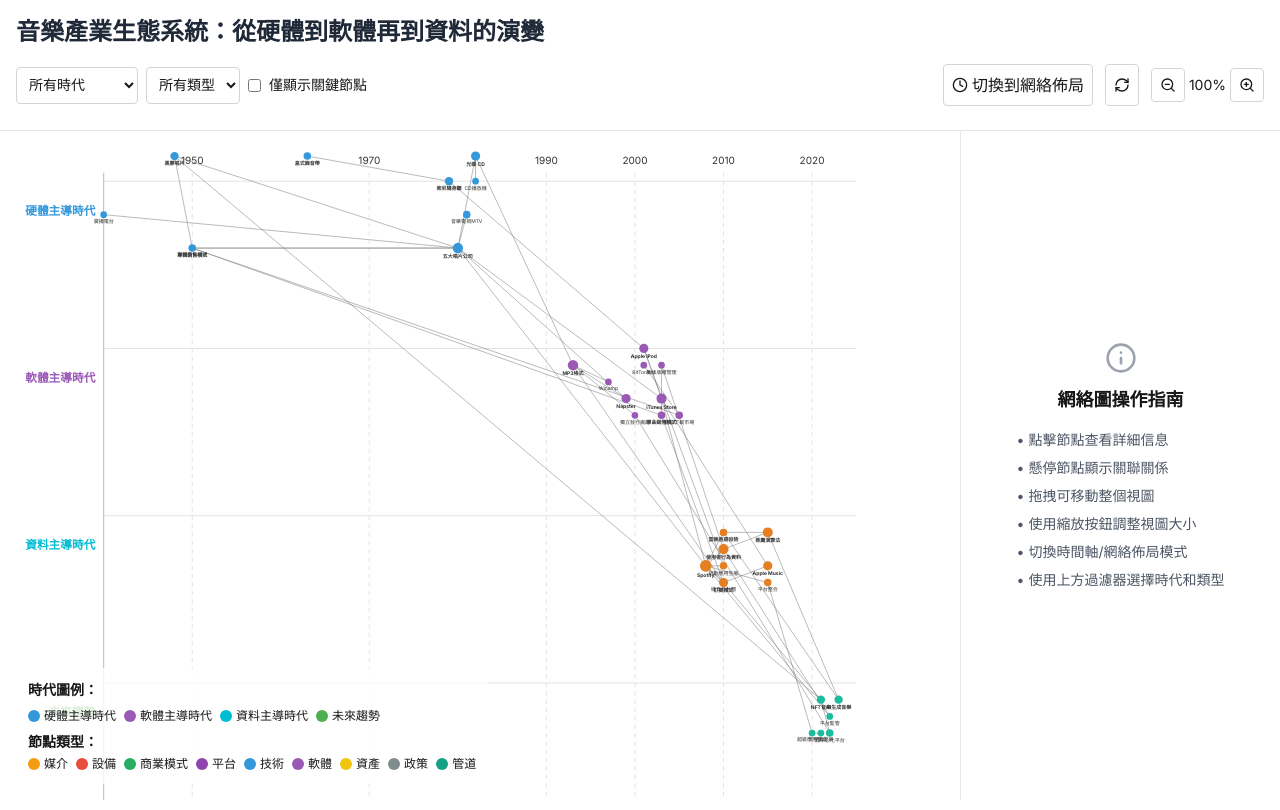
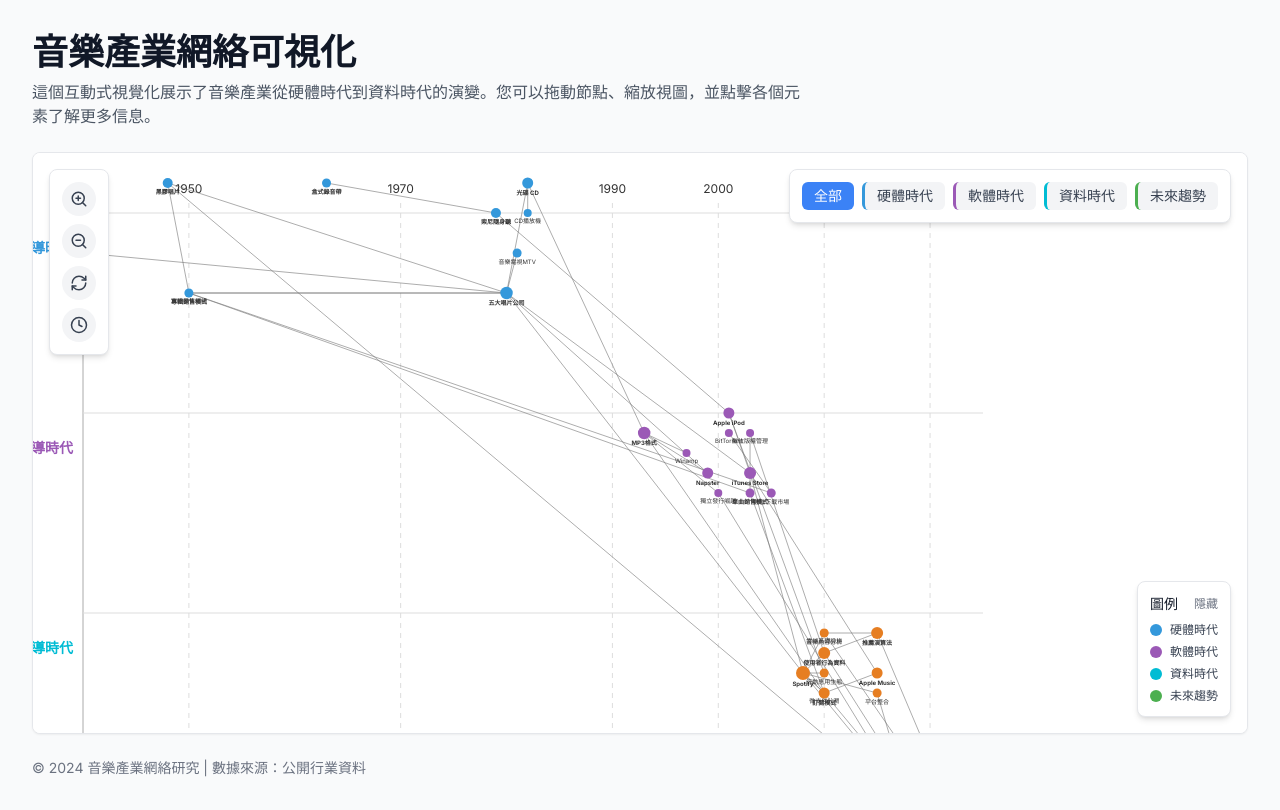
Before and after one commit to canlgz/music-industry-network, a Next.js app: page / in a window 1280 px wide. Built offline with nearby package versions, Linux system fonts and the light colour scheme.

Commit message:
改進網頁布局和界面設計，優化用戶體驗

```diff
--- a/app/page.tsx
+++ b/app/page.tsx
@@ -2,8 +2,23 @@
 
 export default function Home() {
   return (
-    <main className="w-screen h-screen">
-      <MusicIndustryNetworkGraph />
+    <main className="flex flex-col min-h-screen p-4 md:p-8 bg-[#f9fafb] dark:bg-[#111827]">
+      <header className="mb-6">
+        <h1 className="text-3xl md:text-4xl font-bold text-gray-900 dark:text-white mb-2">
+          音樂產業網絡可視化
+        </h1>
+        <p className="text-gray-600 dark:text-gray-300 max-w-3xl">
+          這個互動式視覺化展示了音樂產業從硬體時代到資料時代的演變。您可以拖動節點、縮放視圖，並點擊各個元素了解更多信息。
+        </p>
+      </header>
+
+      <div className="flex-grow w-full bg-white dark:bg-gray-800 rounded-lg shadow-sm overflow-hidden border border-gray-200 dark:border-gray-700">
+        <MusicIndustryNetworkGraph />
+      </div>
+
+      <footer className="mt-6 text-sm text-gray-500 dark:text-gray-400">
+        <p>© 2024 音樂產業網絡研究 | 數據來源：公開行業資料</p>
+      </footer>
     </main>
   );
 }
--- a/app/src/components/music-industry-network-graph.tsx
+++ b/app/src/components/music-industry-network-graph.tsx
@@ -283,6 +283,9 @@
   const [timeView, setTimeView] = useState(true);
   const [zoomLevel, setZoomLevel] = useState(1);
   const [viewPosition, setViewPosition] = useState({ x: 0, y: 0 });
+  const [layoutMode, setLayoutMode] = useState<'timeline' | 'force'>('timeline');
+  const [selectedEra, setSelectedEra] = useState<string | null>(null);
+  const [showLegend, setShowLegend] = useState(true);
 
   const svgRef = useRef(null);
   const containerRef = useRef(null);
@@ -628,219 +631,172 @@
     // ... existing code ...
   };
 
+  // 切換佈局模式
+  const toggleLayout = () => {
+    setLayoutMode(layoutMode === 'timeline' ? 'force' : 'timeline');
+  };
+
+  // 過濾特定時代的節點
+  const filterByEra = (era: string | null) => {
+    setSelectedEra(era);
+  };
+
   return (
-    <div className="w-full h-full flex flex-col">
+    <div className="relative w-full h-[calc(100vh-220px)] min-h-[500px]">
       {/* 控制面板 */}
-      <div className="p-4 bg-white border-b border-gray-200">
-        <h1 className="text-2xl font-bold text-gray-800 mb-2">音樂產業生態系統：從硬體到軟體再到資料的演變</h1>
-        <div className="flex flex-wrap items-center justify-between">
-          <div className="flex space-x-2 my-2">
-            <select
-              className="p-2 text-sm border border-gray-300 rounded bg-white"
-              value={filterEra}
-              onChange={(e) => setFilterEra(e.target.value)}
+      <div className="absolute top-4 left-4 z-10 flex flex-col gap-2 bg-white dark:bg-gray-900 rounded-lg shadow-md p-3 border border-gray-200 dark:border-gray-700">
+        <button
+          onClick={increaseZoom}
+          className="p-2 bg-gray-100 hover:bg-gray-200 dark:bg-gray-800 dark:hover:bg-gray-700 rounded-full"
+          title="放大"
         >
-              <option value="all">所有時代</option>
-              <option value="hardware">硬體主導時代</option>
-              <option value="software">軟體主導時代</option>
-              <option value="data">資料主導時代</option>
-              <option value="future">未來趨勢</option>
-            </select>
-
-            <select
-              className="p-2 text-sm border border-gray-300 rounded bg-white"
-              value={filterType}
-              onChange={(e) => setFilterType(e.target.value)}
+          <ZoomIn size={18} className="text-gray-700 dark:text-gray-300" />
+        </button>
+        <button
+          onClick={decreaseZoom}
+          className="p-2 bg-gray-100 hover:bg-gray-200 dark:bg-gray-800 dark:hover:bg-gray-700 rounded-full"
+          title="縮小"
         >
-              <option value="all">所有類型</option>
-              <option value="medium">媒介</option>
-              <option value="device">設備</option>
-              <option value="business">商業模式</option>
-              <option value="platform">平台</option>
-              <option value="technology">技術</option>
-              <option value="software">軟體</option>
-              <option value="asset">資產</option>
-              <option value="policy">政策</option>
-              <option value="channel">管道</option>
-            </select>
-
-            <label className="flex items-center text-sm">
-              <input
-                type="checkbox"
-                className="mr-2"
-                checked={showOnlyKey}
-                onChange={() => setShowOnlyKey(!showOnlyKey)}
-              />
-              僅顯示關鍵節點
-            </label>
+          <ZoomOut size={18} className="text-gray-700 dark:text-gray-300" />
+        </button>
+        <button
+          onClick={resetView}
+          className="p-2 bg-gray-100 hover:bg-gray-200 dark:bg-gray-800 dark:hover:bg-gray-700 rounded-full"
+          title="重置視圖"
+        >
+          <RefreshCw size={18} className="text-gray-700 dark:text-gray-300" />
+        </button>
+        <button
+          onClick={toggleLayout}
+          className="p-2 bg-gray-100 hover:bg-gray-200 dark:bg-gray-800 dark:hover:bg-gray-700 rounded-full"
+          title={layoutMode === 'timeline' ? '切換到力導向佈局' : '切換到時間軸佈局'}
+        >
+          {layoutMode === 'timeline' ? (
+            <Clock size={18} className="text-gray-700 dark:text-gray-300" />
+          ) : (
+            <Share2 size={18} className="text-gray-700 dark:text-gray-300" />
+          )}
+        </button>
       </div>
 
-          <div className="flex space-x-3 my-2">
+      {/* 時代過濾器 */}
+      <div className="absolute top-4 right-4 z-10 flex gap-2 bg-white dark:bg-gray-900 rounded-lg shadow-md p-3 border border-gray-200 dark:border-gray-700">
         <button
-              className="p-2 rounded bg-white border border-gray-300 flex items-center"
-              onClick={() => setTimeView(!timeView)}
+          onClick={() => filterByEra(null)}
+          className={`px-3 py-1 text-sm rounded-md ${selectedEra === null ? 'bg-blue-500 text-white' : 'bg-gray-100 text-gray-700 dark:bg-gray-800 dark:text-gray-300'}`}
         >
-              <Clock size={16} className="mr-1" />
-              {timeView ? '切換到網絡佈局' : '切換到時間軸佈局'}
+          全部
         </button>
+        <button
+          onClick={() => filterByEra('hardware')}
+          className={`px-3 py-1 text-sm rounded-md ${selectedEra === 'hardware' ? 'bg-blue-500 text-white' : 'bg-gray-100 text-gray-700 dark:bg-gray-800 dark:text-gray-300'}`}
+          style={{borderLeft: `3px solid ${eraInfo.hardware.color}`}}
+        >
+          硬體時代
+        </button>
+        <button
+          onClick={() => filterByEra('software')}
+          className={`px-3 py-1 text-sm rounded-md ${selectedEra === 'software' ? 'bg-blue-500 text-white' : 'bg-gray-100 text-gray-700 dark:bg-gray-800 dark:text-gray-300'}`}
+          style={{borderLeft: `3px solid ${eraInfo.software.color}`}}
+        >
+          軟體時代
+        </button>
+        <button
+          onClick={() => filterByEra('data')}
+          className={`px-3 py-1 text-sm rounded-md ${selectedEra === 'data' ? 'bg-blue-500 text-white' : 'bg-gray-100 text-gray-700 dark:bg-gray-800 dark:text-gray-300'}`}
+          style={{borderLeft: `3px solid ${eraInfo.data.color}`}}
+        >
+          資料時代
+        </button>
+        <button
+          onClick={() => filterByEra('future')}
+          className={`px-3 py-1 text-sm rounded-md ${selectedEra === 'future' ? 'bg-blue-500 text-white' : 'bg-gray-100 text-gray-700 dark:bg-gray-800 dark:text-gray-300'}`}
+          style={{borderLeft: `3px solid ${eraInfo.future.color}`}}
+        >
+          未來趨勢
+        </button>
+      </div>
 
+      {/* 節點詳情面板 */}
+      {selectedNode && (
+        <div className="absolute bottom-4 left-4 z-10 bg-white dark:bg-gray-900 rounded-lg shadow-lg p-4 border border-gray-200 dark:border-gray-700 max-w-md">
+          <h3 className="font-bold text-lg text-gray-900 dark:text-white mb-1">{selectedNode.name}</h3>
+          <div className="flex items-center gap-2 text-sm text-gray-500 dark:text-gray-400 mb-2">
+            <span className="px-2 py-1 rounded-full bg-gray-100 dark:bg-gray-800">
+              {selectedNode.type || '未分類'}
+            </span>
+            <span className="px-2 py-1 rounded-full bg-gray-100 dark:bg-gray-800">
+              {selectedNode.year || '未知年份'}
+            </span>
+            {selectedNode.era && (
+              <span className="px-2 py-1 rounded-full" style={{backgroundColor: getNodeColor(selectedNode.group) + '20', color: getNodeColor(selectedNode.group)}}>
+                {eraInfo[selectedNode.era]?.title || selectedNode.era}
+              </span>
+            )}
+          </div>
+          {selectedNode.description && (
+            <p className="text-gray-700 dark:text-gray-300 text-sm mb-2">{selectedNode.description}</p>
+          )}
+          {selectedNode.stats && (
+            <div className="mt-2 pt-2 border-t border-gray-200 dark:border-gray-700">
+              <p className="text-gray-600 dark:text-gray-400 text-sm">{selectedNode.stats}</p>
+            </div>
+          )}
           <button
-              className="p-2 rounded bg-white border border-gray-300"
-              onClick={resetView}
+            onClick={() => setSelectedNode(null)}
+            className="mt-3 text-xs text-gray-500 hover:text-gray-700 dark:text-gray-400 dark:hover:text-gray-200"
           >
-              <RefreshCw size={16} />
+            關閉
           </button>
+        </div>
+      )}
 
-            <div className="flex items-center space-x-1">
+      {/* 圖例 */}
+      {showLegend && (
+        <div className="absolute bottom-4 right-4 z-10 bg-white dark:bg-gray-900 rounded-lg shadow-md p-3 border border-gray-200 dark:border-gray-700">
+          <div className="flex items-center justify-between mb-2">
+            <h4 className="font-medium text-sm text-gray-900 dark:text-white">圖例</h4>
             <button
-                className="p-2 rounded bg-white border border-gray-300"
-                onClick={decreaseZoom}
+              onClick={() => setShowLegend(false)}
+              className="text-xs text-gray-500 hover:text-gray-700 dark:text-gray-400 dark:hover:text-gray-200"
             >
-                <ZoomOut size={16} />
+              隱藏
             </button>
-              <span className="text-sm">{Math.round(zoomLevel * 100)}%</span>
-              <button
-                className="p-2 rounded bg-white border border-gray-300"
-                onClick={increaseZoom}
-              >
-                <ZoomIn size={16} />
-              </button>
+          </div>
+          <div className="space-y-1.5">
+            <div className="flex items-center gap-2">
+              <div className="w-3 h-3 rounded-full" style={{backgroundColor: eraInfo.hardware.color}}></div>
+              <span className="text-xs text-gray-700 dark:text-gray-300">硬體時代</span>
+            </div>
+            <div className="flex items-center gap-2">
+              <div className="w-3 h-3 rounded-full" style={{backgroundColor: eraInfo.software.color}}></div>
+              <span className="text-xs text-gray-700 dark:text-gray-300">軟體時代</span>
+            </div>
+            <div className="flex items-center gap-2">
+              <div className="w-3 h-3 rounded-full" style={{backgroundColor: eraInfo.data.color}}></div>
+              <span className="text-xs text-gray-700 dark:text-gray-300">資料時代</span>
+            </div>
+            <div className="flex items-center gap-2">
+              <div className="w-3 h-3 rounded-full" style={{backgroundColor: eraInfo.future.color}}></div>
+              <span className="text-xs text-gray-700 dark:text-gray-300">未來趨勢</span>
             </div>
           </div>
         </div>
-      </div>
+      )}
 
-      {/* 主內容區 */}
-      <div className="flex flex-1 overflow-hidden">
-        {/* 左側：圖表區域 */}
-        <div
-          ref={containerRef}
-          className="w-3/4 h-full relative bg-white overflow-hidden"
+      {/* 視覺化畫布 */}
+      <svg
+        ref={svgRef}
+        className="w-full h-full bg-white dark:bg-gray-800"
         onMouseDown={handleMouseDown}
       >
-          <svg
-            ref={svgRef}
-            width="100%"
-            height="100%"
-            viewBox="0 0 1000 800"
-            style={{
-              transform: `scale(${zoomLevel}) translate(${viewPosition.x}px, ${viewPosition.y}px)`,
-              transformOrigin: '0 0'
-            }}
-          >
+        <g ref={containerRef}>
           {renderTimelineMarkers()}
           {renderLinks()}
           {renderNodes()}
           {renderLinkTooltip()}
+        </g>
       </svg>
-
-          {/* 圖例 */}
-          <div className="absolute bottom-4 left-4 bg-white bg-opacity-80 p-3 rounded-lg">
-            <div className="text-sm font-semibold mb-2">時代圖例：</div>
-            <div className="flex flex-wrap gap-2">
-              {Object.entries(eraInfo).map(([era, info]) => (
-                <div key={era} className="flex items-center">
-                  <div style={{ backgroundColor: info.color }} className="w-3 h-3 rounded-full mr-1"></div>
-                  <span className="text-xs">{info.title}</span>
-                </div>
-              ))}
-            </div>
-
-            <div className="text-sm font-semibold mt-2 mb-1">節點類型：</div>
-            <div className="flex flex-wrap gap-2">
-              {Object.entries(nodeTypes).map(([type, info]) => (
-                <div key={type} className="flex items-center">
-                  <div style={{ backgroundColor: info.color }} className="w-3 h-3 rounded-full mr-1"></div>
-                  <span className="text-xs">{info.label}</span>
-                </div>
-              ))}
-            </div>
-          </div>
-        </div>
-
-        {/* 右側：詳情面板 */}
-        <div className="w-1/4 bg-white overflow-y-auto border-l border-gray-200 p-4">
-          {selectedNode ? (
-            <div>
-              <div className="mb-4">
-                <div style={{ backgroundColor: getNodeColor(selectedNode.group) }} className="w-full h-2 mb-2 rounded-full"></div>
-                <h2 className="text-2xl font-bold">{selectedNode.name}</h2>
-                <div className="flex items-center text-gray-500 mt-1">
-                  <Clock size={16} className="mr-1" />
-                  <span>{selectedNode.year}</span>
-                  <span className="mx-2">•</span>
-                  <span>{eraInfo[selectedNode.era].title}</span>
-                </div>
-                <div className="mt-2">
-                  <span className="px-2 py-1 text-xs rounded-full bg-gray-100 text-gray-800">
-                    {nodeTypes[selectedNode.type]?.label || selectedNode.type}
-                  </span>
-                  {selectedNode.key && (
-                    <span className="ml-2 px-2 py-1 text-xs rounded-full bg-amber-100 text-amber-800">
-                      關鍵節點
-                    </span>
-                  )}
-                </div>
-              </div>
-
-              <div className="mb-4 p-3 bg-gray-50 rounded-lg">
-                <h3 className="font-semibold mb-1">詳細說明</h3>
-                <p className="text-gray-700">{selectedNode.description}</p>
-              </div>
-
-              <div className="mb-4 p-3 bg-gray-50 rounded-lg">
-                <h3 className="font-semibold mb-1">關鍵數據</h3>
-                <p className="text-gray-700">{selectedNode.stats}</p>
-              </div>
-
-              <div className="mb-4">
-                <h3 className="font-semibold mb-2">相關連接</h3>
-                <div className="space-y-2">
-                  {selectedNodeConnections.map((link, idx) => {
-                    const otherNodeId = link.source === selectedNode.id ? link.target : link.source;
-                    const otherNode = filteredData.nodes.find(n => n.id === otherNodeId);
-
-                    if (!otherNode) return null;
-
-                    return (
-                      <div key={idx} className="p-2 bg-gray-50 rounded-lg border border-gray-200 cursor-pointer"
-                        onClick={() => handleNodeClick(otherNode)}>
-                        <div className="flex items-center">
-                          <div style={{ backgroundColor: getNodeColor(otherNode.group) }} className="w-2 h-2 rounded-full mr-2"></div>
-                          <span className="font-medium">{otherNode.name}</span>
-                        </div>
-                        <p className="text-sm text-gray-600 mt-1">{link.description}</p>
-                      </div>
-                    );
-                  })}
-                </div>
-              </div>
-
-              <div>
-                <h3 className="font-semibold mb-2">時代背景</h3>
-                <div className="p-3 bg-gray-50 rounded-lg">
-                  <p className="text-gray-700">{eraInfo[selectedNode.era].description}</p>
-                </div>
-              </div>
-            </div>
-          ) : (
-            <div className="h-full flex items-center justify-center">
-              <div className="text-center p-6">
-                <Info size={32} className="mx-auto mb-3 text-gray-400" />
-                <h3 className="text-lg font-semibold mb-1">網絡圖操作指南</h3>
-                <ul className="text-sm text-gray-600 text-left space-y-2 mt-4">
-                  <li>• 點擊節點查看詳細信息</li>
-                  <li>• 懸停節點顯示關聯關係</li>
-                  <li>• 拖拽可移動整個視圖</li>
-                  <li>• 使用縮放按鈕調整視圖大小</li>
-                  <li>• 切換時間軸/網絡佈局模式</li>
-                  <li>• 使用上方過濾器選擇時代和類型</li>
-                </ul>
-              </div>
-            </div>
-          )}
-        </div>
-      </div>
     </div>
   );
 };
```
Lines whose indentation alone changed are shown as unchanged.
